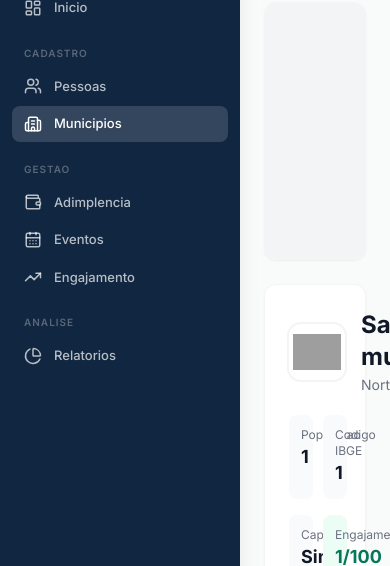
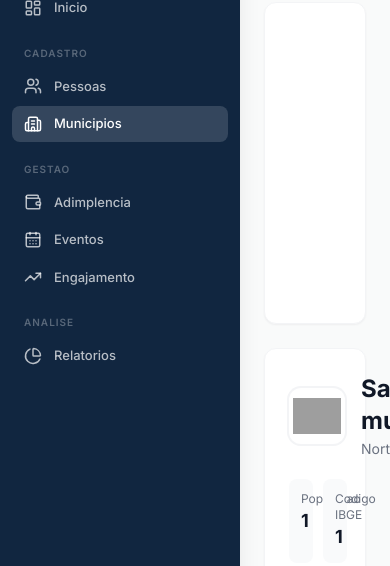
Before and after one commit to dadosfnp/sistema-fnp, a Django app: page /cadastro/municipios/00000000-0000-0000-0000-000000000001/ in a window 390 px wide. Shown: the part 78-644 px from the top of the page. Run offline with Django 4.2, Linux system fonts and the light colour scheme; a user stored in the database is signed in; tables that the repository leaves empty hold one stand-in row (values such as "Sample post"); data that the repository does not hold is empty; some libraries are stand-ins or nearby versions; grey boxes are pictures that could not be loaded.

Commit message:
Corrige mini mapa Leaflet que nao renderizava
- Altura fixa de 320px no container do mapa (CSS explicito)
- Removido h-full/min-h-[250px] do Tailwind que nao funcionava na grid
- Adicionado ResizeObserver para invalidateSize quando container muda
- Multiplos setTimeout para garantir render em qualquer velocidade

```diff
--- a/templates/cadastro/detalhe_municipio.html
+++ b/templates/cadastro/detalhe_municipio.html
@@ -12,6 +12,11 @@
 
 {% block css_extra %}
 <link rel="stylesheet" href="https://unpkg.com/leaflet@1.9.4/dist/leaflet.css" />
+<style>
+    #mapa-municipio { height: 320px; width: 100%; z-index: 1; }
+    @media (min-width: 1024px) { #mapa-municipio { height: 100%; min-height: 320px; } }
+    .leaflet-container { background: #f3f4f6; }
+</style>
 {% endblock %}
 
 {% block conteudo %}
@@ -20,8 +25,8 @@
     <!-- Mapa + Info Header -->
     <div class="grid grid-cols-1 lg:grid-cols-5 gap-6">
         <!-- Mapa -->
-        <div class="lg:col-span-2 bg-white rounded-xl shadow-sm border border-gray-100 overflow-hidden">
-            <div id="mapa-municipio" class="h-64 lg:h-full min-h-[250px] bg-gray-100"></div>
+        <div class="lg:col-span-2 bg-white rounded-xl shadow-sm border border-gray-100 overflow-hidden" style="min-height: 320px;">
+            <div id="mapa-municipio"></div>
         </div>
 
         <!-- Info do municipio -->
@@ -229,9 +234,17 @@ document.addEventListener('DOMContentLoaded', function() {
             .openPopup();
     }
 
-    // Garante que o mapa renderize corretamente apos o layout carregar
-    setTimeout(function() { map.invalidateSize(); }, 300);
-    setTimeout(function() { map.invalidateSize(); }, 1000);
+    // Garante que o mapa renderize em qualquer situacao de layout
+    function fixMap() { map.invalidateSize(); }
+    setTimeout(fixMap, 100);
+    setTimeout(fixMap, 500);
+    setTimeout(fixMap, 1500);
+
+    // Observer para quando o container muda de tamanho (sidebar recolher, etc)
+    var container = document.getElementById('mapa-municipio');
+    if (window.ResizeObserver) {
+        new ResizeObserver(fixMap).observe(container);
+    }
 });
 </script>
 <script>lucide.createIcons();</script>
```
